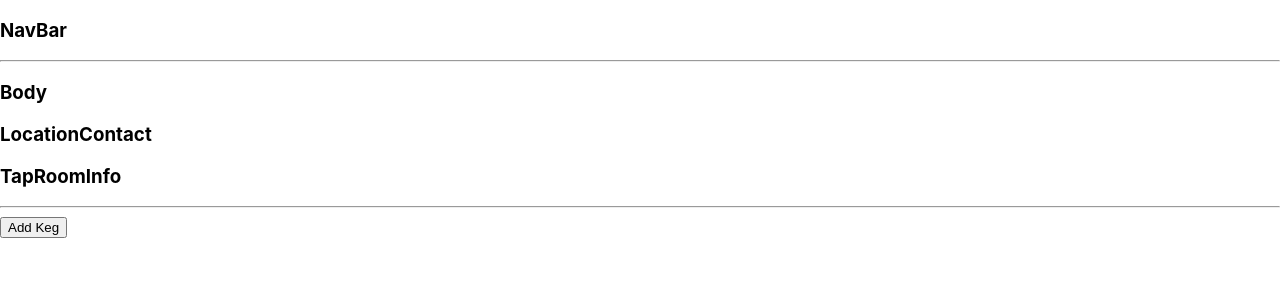
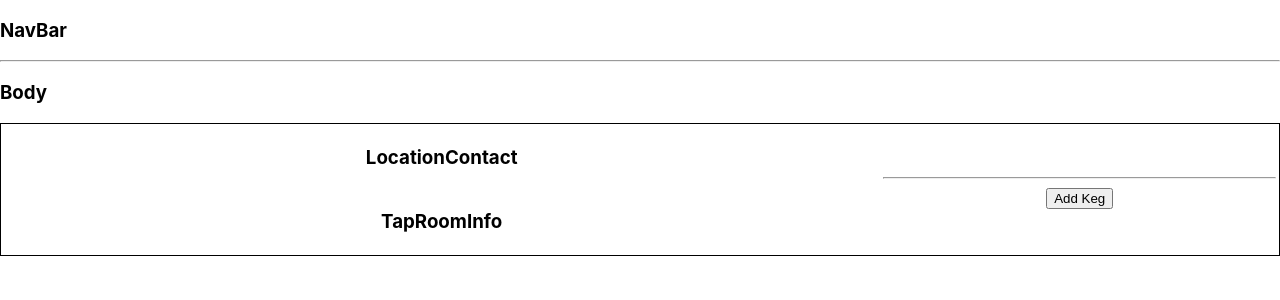
Before and after one commit to dqveha/happy_gilmore_tap_room, a React (Create React App) app: page / in a window 1280 px wide. Shown: the top 300 px of the page. Built offline with nearby package versions, Linux system fonts and the light colour scheme.

Commit message:
BUGFIX: Clicking on name shows keg details

```diff
--- a/src/components/Body.jsx
+++ b/src/components/Body.jsx
@@ -45,7 +45,7 @@ class Body extends React.Component {
     let currentlyVisibleState = null;
     let buttonText = null;
 
-    if (this.state.selectedTicket != null) {
+    if (this.state.selectedKeg != null) {
       currentlyVisibleState = <KegDetail keg={this.state.selectedKeg} />
       buttonText = "Return to Keg List";
     } else if (this.state.formVisibleOnPage) {
@@ -59,20 +59,15 @@ class Body extends React.Component {
     return (
       <>
         <h3>Body</h3>
-        {/* <table>
+        <table>
           <tr>
             <th><LocationContact /></th>
             <th rowspan="2">{currentlyVisibleState}<button onClick={this.handleClick}>{buttonText}</button></th>
-            <th rowspan="2"><NewKegForm /></th>
           </tr>
           <tr>
             <th><TapRoomInfo /></th>
           </tr>
-        </table> */}
-          <LocationContact />
-          <TapRoomInfo />
-          {currentlyVisibleState}
-          <button onClick={this.handleClick}>{buttonText}</button>
+        </table>
       </>
     );
   }
--- a/src/components/Keg.jsx
+++ b/src/components/Keg.jsx
@@ -4,23 +4,14 @@ import PropTypes from "prop-types";
 function Keg(props){
   return (
     <>
-        <div onClick = {() => props.whenKegClicked(props.id)}>
-          <p>{props.name} </p>
-          <p>{props.brand} </p>
-          <p>{props.price} </p>
-          <p>{props.abv} </p>
-          <p>quantity</p>
-          <p>button</p>
-        </div>
-
-      {/* <tr>
-          <td>{props.name} </td>
-          <td>{props.brand} </td>
-          <td>{props.price} </td>
-          <td>{props.abv} </td>
-          <td>quantity</td>
-          <td>button</td>
-      </tr> */}
+      <div onClick = {() => props.whenKegClicked(props.id)}>
+        <p>{props.name}</p>
+        {/* <p>{props.brand}</p>
+        <p>{props.price}</p>
+        <p>{props.abv}</p>
+        <p>quantity</p>
+        <p>button</p> */}
+      </div>
     </>
   );
 }
--- a/src/components/KegDetail.jsx
+++ b/src/components/KegDetail.jsx
@@ -25,7 +25,7 @@ function KegDetail(props) {
         </tr> */}
       <hr/>
     </>
-  )
+  );
 }
 
 KegDetail.propTypes = {
```
Also changed, not shown: src/components/NewKegForm.jsx (+6 -1 lines), 1 other file (tests, documents, lock files or other folders).
